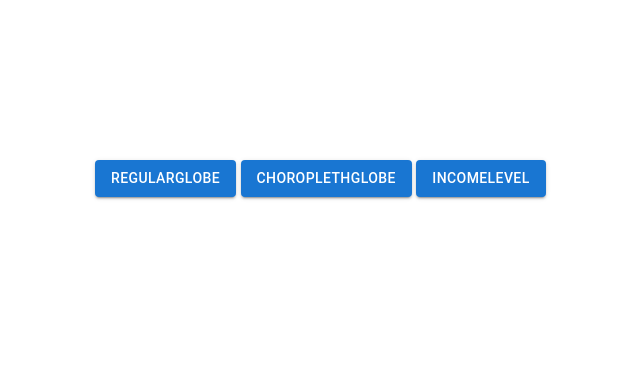
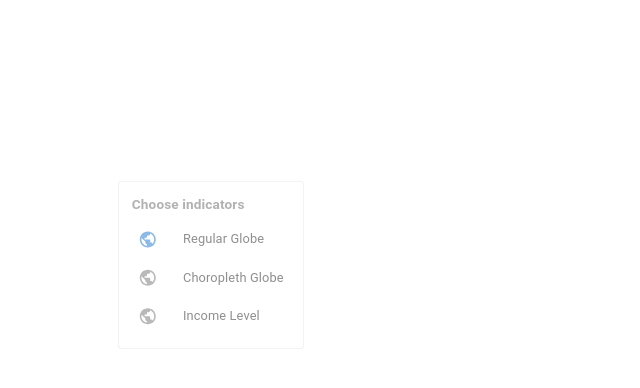
Before and after one commit to smunipalli/worldvis, a React (Create React App) app: page / in a window 1280 px wide. Shown: the top 388 px of the page, without its empty margins (65-705 px from the left). Built offline with nearby package versions, Linux system fonts and the light colour scheme.

Commit message:
Adding mui transparent card

```diff
--- a/src/App.js
+++ b/src/App.js
@@ -3,8 +3,16 @@ import { useState, useEffect, useMemo } from "react";
 import * as d3 from "d3";
 import Globe from "react-globe.gl";
 import Button from "@mui/material/Button";
-import Fab from "@mui/material/Fab";
-import AddIcon from "@mui/icons-material/Add";
+import Card from "@mui/material/Card";
+import Typography from "@mui/material/Typography";
+import CardActions from "@mui/material/CardActions";
+import CardContent from "@mui/material/CardContent";
+import List from "@mui/material/List";
+import ListItemButton from "@mui/material/ListItemButton";
+import ListItemIcon from "@mui/material/ListItemIcon";
+import ListItemText from "@mui/material/ListItemText";
+import PublicIcon from "@mui/icons-material/Public";
+
 import _ from "lodash";
 
 function App() {
@@ -211,9 +219,72 @@ function App() {
   };
 
   const ChooseIndicators = () => {
+    const [cardHover, setCardHover] = useState(0.5);
+
     return (
       <>
-        <Button
+        <div
+          style={{ opacity: cardHover, transform: "scale(0.8)" }}
+          onMouseEnter={() => setCardHover(1.0)}
+          onMouseLeave={() => setCardHover(0.5)}
+        >
+          <Card variant="outlined">
+            <CardContent>
+              <Typography
+                sx={{ fontSize: 17, marginBottom: "-30px", fontWeight: "bold" }}
+                color="text.secondary"
+                gutterBottom
+              >
+                Choose indicators
+              </Typography>
+            </CardContent>
+            <CardActions>
+              <List
+                sx={{
+                  width: "100%",
+                  maxWidth: 360,
+                  bgcolor: "background.paper",
+                }}
+                component="nav"
+                // aria-labelledby="nested-list-subheader"
+                // subheader={
+                //   <ListSubheader component="div" id="nested-list-subheader">
+                //     Nested List Items
+                //   </ListSubheader>
+                // }
+              >
+                <ListItemButton
+                  onClick={() => {
+                    setselectGlobes("regularGlobe");
+                  }}
+                >
+                  <ListItemIcon>
+                    <PublicIcon color="primary" />
+                  </ListItemIcon>
+                  <ListItemText primary="Regular Globe" />
+                </ListItemButton>
+
+                <ListItemButton
+                  onClick={() => {
+                    setselectGlobes("choroplethGlobe");
+                  }}
+                >
+                  <ListItemIcon>
+                    <PublicIcon />
+                  </ListItemIcon>
+                  <ListItemText primary="Choropleth Globe" />
+                </ListItemButton>
+                <ListItemButton
+                  onClick={() => {
+                    setselectGlobes("choroplethGlobe1");
+                  }}
+                >
+                  <ListItemIcon>
+                    <PublicIcon />
+                  </ListItemIcon>
+                  <ListItemText primary="Income Level" />
+                </ListItemButton>
+                {/* <Button
               variant="contained"
               onClick={() => {
                 setselectGlobes("regularGlobe");
@@ -239,6 +310,11 @@ function App() {
             >
               incomeLevel
             </Button>
+            <Button size="small">Learn More</Button> */}
+              </List>
+            </CardActions>
+          </Card>
+        </div>
       </>
     );
   };
```
Lines whose indentation alone changed are shown as unchanged.
